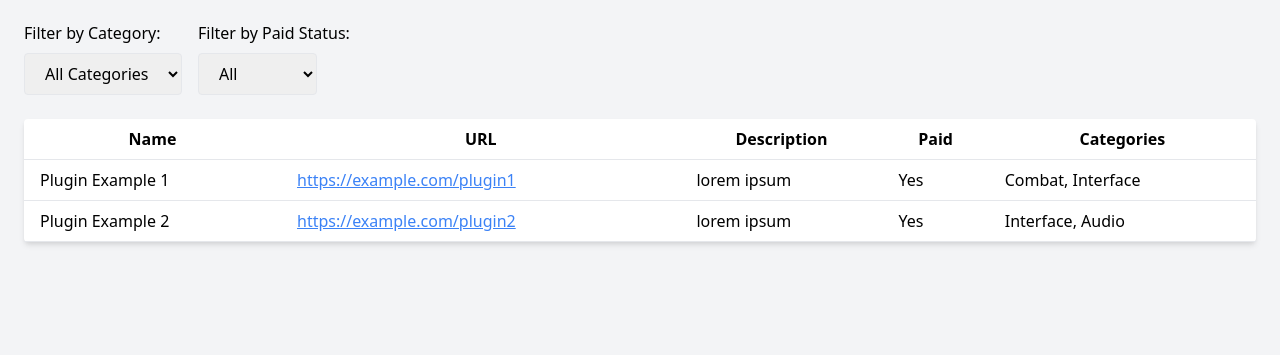
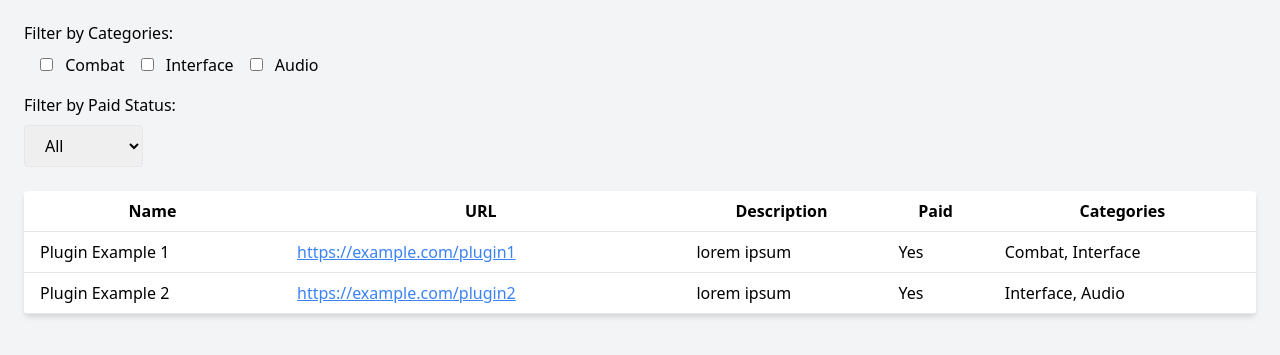
Before and after one commit to Herigaudus/RPGMakerPluginsHub, a plain HTML site: page index.html in a window 1280 px wide. Shown: the part 59-414 px from the top of the page. Drawn offline with nearby package versions, Linux system fonts and the light colour scheme.

Commit message:
Update index.html

```diff
--- a/index.html
+++ b/index.html
@@ -15,16 +15,18 @@
 
         <!-- Filter Section -->
         <div class="mb-6">
-            <div class="flex space-x-4">
+            <div class="flex flex-col space-y-4">
                 <!-- Category Filter -->
                 <div>
-                    <label class="block font-medium mb-2">Filter by Category:</label>
-                    <select x-model="selectedCategory" class="border py-2 px-4 rounded">
-                        <option value="">All Categories</option>
+                    <label class="block font-medium mb-2">Filter by Categories:</label>
+                    <div class="flex flex-wrap space-x-4">
                         <template x-for="category in uniqueCategories" :key="category">
-                            <option x-text="category" :value="category"></option>
+                            <div>
+                                <input type="checkbox" :id="category" :value="category" x-model="selectedCategories" class="mr-2">
+                                <label :for="category" x-text="category"></label>
+                            </div>
                         </template>
-                    </select>
+                    </div>
                 </div>
 
                 <!-- Paid Filter -->
@@ -68,7 +70,7 @@
         document.addEventListener('alpine:init', () => {
             Alpine.data('pluginData', () => ({
                 plugins: [],
-                selectedCategory: '',
+                selectedCategories: [],
                 selectedPaid: '',
                 fetchPlugins() {
                     fetch('data/links.json')
@@ -94,7 +96,7 @@
                 },
                 get filteredPlugins() {
                     return this.plugins.filter(plugin => {
-                        const matchesCategory = this.selectedCategory === '' || plugin.categories.includes(this.selectedCategory);
+                        const matchesCategory = this.selectedCategories.length === 0 || plugin.categories.some(category => this.selectedCategories.includes(category));
                         const matchesPaid = this.selectedPaid === '' || plugin.paid.toString() === this.selectedPaid;
                         return matchesCategory && matchesPaid;
                     });
```
